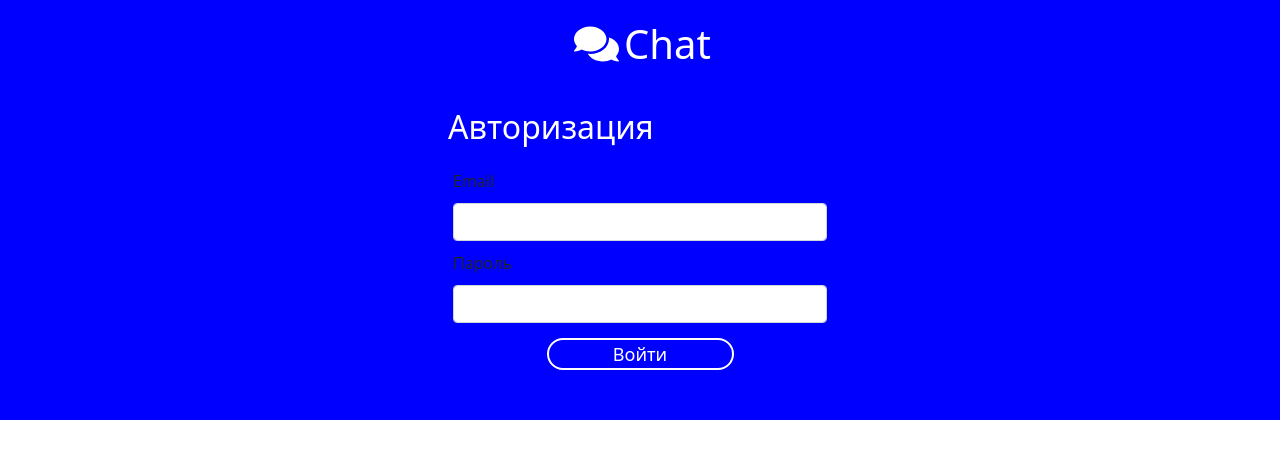
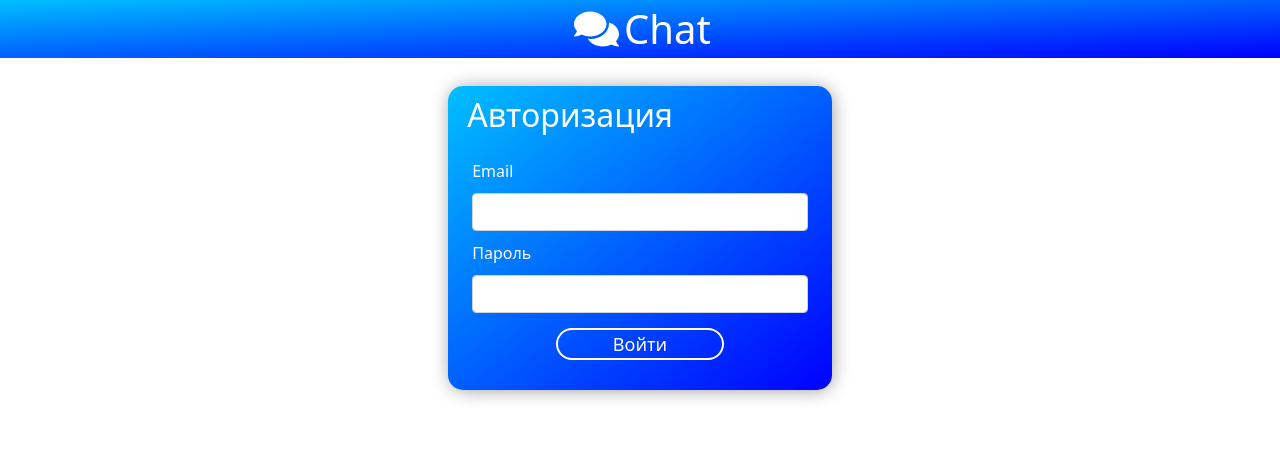
Before and after one commit to MariaZayashnikova/Chat_Web, a React (Create React App) app in the folder my-app/: page / in a window 1280 px wide. Shown: the top 458 px of the page. Built offline with nearby package versions, Linux system fonts and the light colour scheme.

Commit message:
changed the appearance of the authorization page

```diff
--- a/my-app/src/components/AuthorizationPage/AuthorizationPage.css
+++ b/my-app/src/components/AuthorizationPage/AuthorizationPage.css
@@ -4,14 +4,19 @@
     justify-content: space-around;
     width: 30%;
     margin: 20px auto;
+    background-image: linear-gradient(to right bottom, #00bfff, blue);
+    border-radius: 15px;
+    box-shadow: 1px 1px 20px -3px grey;
 }
 
 .TitlePage {
+    width: 90%;
+    margin: 10px auto;
     color: white;
 }
 
 .containerForm {
-    width: 100%;
+    width: 90%;
     margin: 10px auto;
     padding: 5px;
 }
@@ -53,3 +58,7 @@
     text-align: center;
     background: rgba(204, 255, 255, 0.8);
 }
+
+.colorWhite {
+    color: white;
+}
--- a/my-app/src/components/AuthorizationPage/AuthorizationPage.js
+++ b/my-app/src/components/AuthorizationPage/AuthorizationPage.js
@@ -37,7 +37,7 @@ function AuthorizationPage({ loading, error, FETCH_MESSAGES_REQUEST}) {
             <div className="containerForm">
                 <Form onSubmit={formik.handleSubmit}>
                     <FormGroup className="position-relative">
-                        <Label for="email">Email</Label>
+                        <Label className="colorWhite" for="email">Email</Label>
                         <Input
                             className={formik.touched.email && formik.errors.email ? "input inputError" : "input"}
                             id="email"
@@ -51,7 +51,7 @@ function AuthorizationPage({ loading, error, FETCH_MESSAGES_REQUEST}) {
                         <FormFeedback tooltip>{formik.errors.email}</FormFeedback>
                     </FormGroup>
                     <FormGroup className="position-relative">
-                        <Label for="password">Пароль</Label>
+                        <Label className="colorWhite" for="password">Пароль</Label>
                         <Input
                             className={formik.touched.password && formik.errors.password ? "input inputError" : "input"}
                             type="password"
--- a/my-app/src/components/HeaderTitle/HeaderTitle.css
+++ b/my-app/src/components/HeaderTitle/HeaderTitle.css
@@ -1,7 +1,8 @@
 .TitleLogin {
     color: white;
     text-align: center;
-    margin: 20px;
+    background-image: linear-gradient(to right bottom, #00bfff, blue);
+    padding: 5px;
 }
 
 .icons {
--- a/my-app/src/components/app/App.css
+++ b/my-app/src/components/app/App.css
@@ -4,5 +4,4 @@
     height: 100%;
     flex-direction: column;
     justify-content: space-between;
-    background: blue;
 }
```
